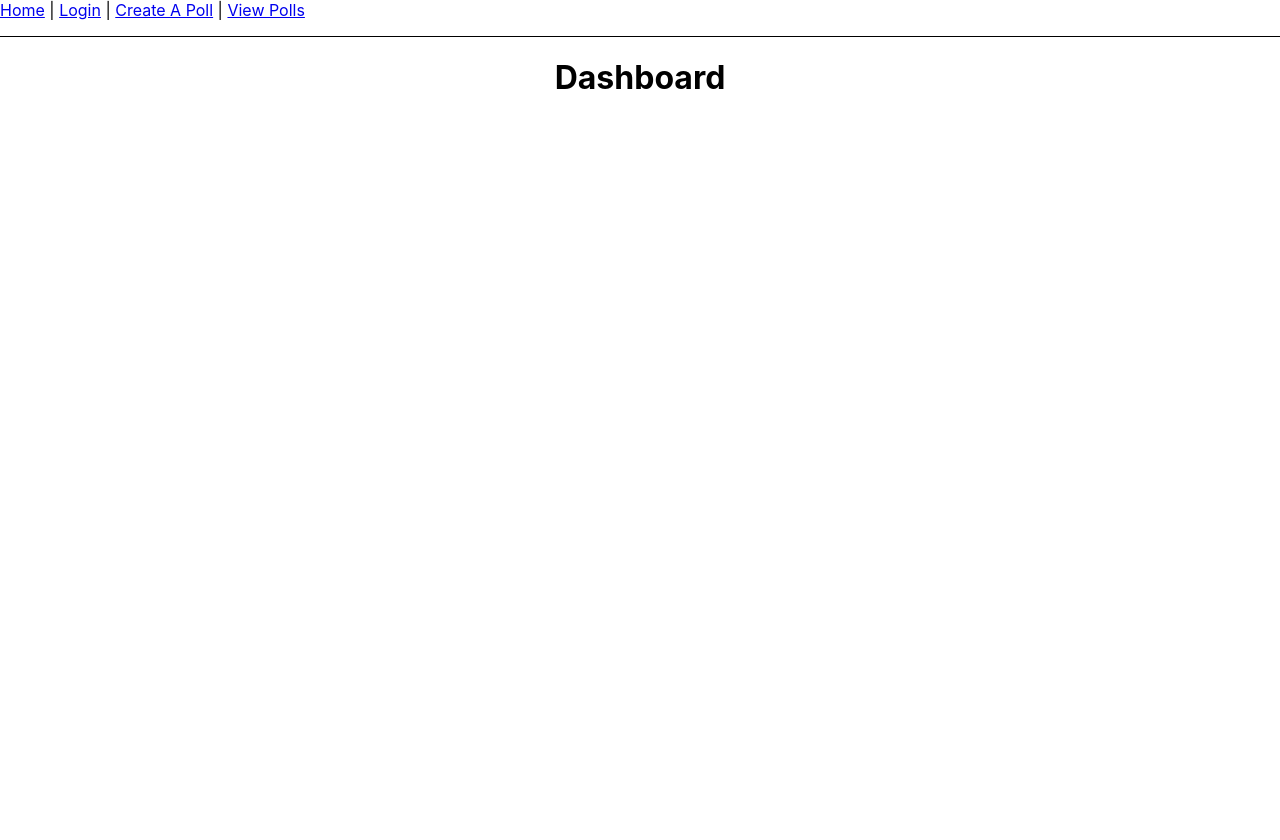
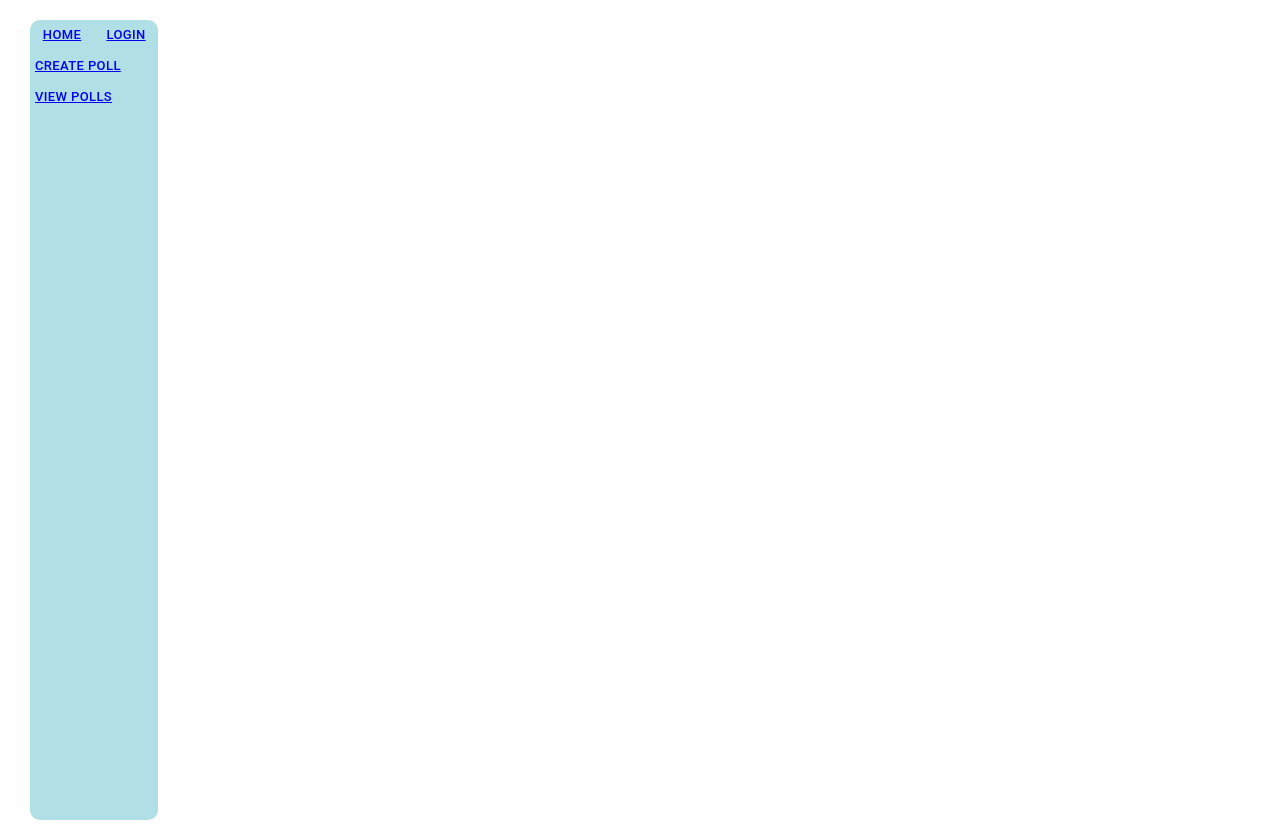
Before and after one commit to arifire21/vote.io, a React (Create React App) app in the folder client/: page / in a window 1280 px wide. Before the commit the page ends 800 px from the top, so only its background shows below. Built offline with nearby package versions, Linux system fonts and the light colour scheme.

Commit message:
Navbar changes and footer

```diff
--- a/client/src/App.css
+++ b/client/src/App.css
@@ -45,3 +45,11 @@ h1{
   text-align: center;
   padding: 20px;
 }
+
+.navbar-container {
+  height: 100vh;
+  width: 10%;
+  margin: 20px 30px;
+  background-color: powderblue;
+  border-radius: 10px;
+}
--- a/client/src/App.js
+++ b/client/src/App.js
@@ -1,11 +1,12 @@
 import './App.css';
-import TestHeader from './components/TestHeader';
+// import TestHeader from './components/TestHeader';
+import Navbar from './components/Navbar'
 
 function App() {
   return (
     <div>
-      <TestHeader/>
-      <h1>Dashboard</h1>
+      {/* <TestHeader/> */}
+      <Navbar/>
     </div>
   );
 }
--- a/client/src/components/Navbar.js
+++ b/client/src/components/Navbar.js
@@ -1,18 +1,21 @@
 import { Button } from "@mui/material";
+import { Link } from "react-router-dom";
 
 export default function Navbar() {
     return (
         <div className="navbar-container">
-            <Button variant="outlined" size="small">
-            Home
+            <Button variant="text" size="small">
+                <Link to="/">Home</Link>
             </Button>
-            <Button variant="outlined" size="small">
-            1
+            <Button variant="text" size="small">
+                <Link to="/login">Login</Link>
             </Button>
-            <Button variant="outlined" size="small">
-            2
+            <Button variant="text" size="small">
+                <Link to="/create-poll">Create Poll</Link>
             </Button>
-
+            <Button variant="text" size="small">
+                <Link to="/view-poll">View Polls</Link>
+            </Button>
         </div>
     );
 }
```
Also changed, not shown: client/src/components/TestFooter.js (added, +7 -0 lines).
